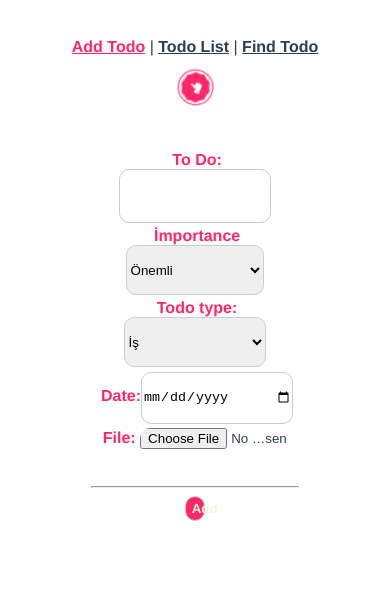
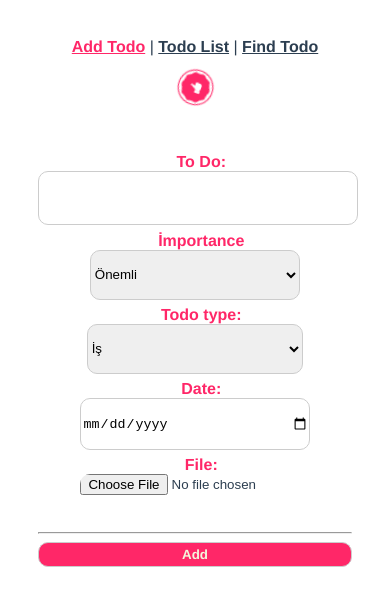
Before and after one commit to Karaca7/todoapp, a Vue app in the folder appfront/: page /#/ in a window 390 px wide. Shown: the top 606 px of the page. Built offline with nearby package versions, Linux system fonts and the light colour scheme.

Commit message:
Add css mobile responsive

```diff
--- a/appfront/src/components/AddForm.vue
+++ b/appfront/src/components/AddForm.vue
@@ -265,4 +265,33 @@ button:hover {
 .wraper {
   background-color: bisque;
 } */
+
+@media only screen and (max-width: 450px) {
+  .inputs {
+    width: 100%;
+  }
+  input {
+    width: 100%;
+  }
+  select {
+    width: 100%;
+  }
+  label {
+    width: 100;
+  }
+  .wraper {
+    width: 100%;
+  }
+  .wrapinputs {
+    width: 100%;
+  }
+  .wrapinputs > label {
+    width: 100%;
+    display: block;
+  }
+
+  button {
+    width: 100%;
+  }
+}
 </style>
--- a/appfront/src/components/FindtodoForm.vue
+++ b/appfront/src/components/FindtodoForm.vue
@@ -164,4 +164,16 @@ input:hover {
   color: #444645;
   background: #ddd;
 }
+@media only screen and (max-width: 450px) {
+  button {
+    width: 100%;
+  }
+  input {
+    width: 100%;
+  }
+  label {
+    width: 100%;
+    display: block;
+  }
+}
 </style>
--- a/appfront/src/components/Pagenation.vue
+++ b/appfront/src/components/Pagenation.vue
@@ -205,4 +205,19 @@ button > a {
   color: #444645;
   font-weight: bold;
 }
+
+@media only screen and (max-width: 450px) {
+  .wrapimg {
+    width: 100%;
+  }
+  .container {
+    width: 100%;
+  }
+  button {
+    width: 20%;
+  }
+  li {
+    width: 100%;
+  }
+}
 </style>
--- a/appfront/src/views/Findtodo.vue
+++ b/appfront/src/views/Findtodo.vue
@@ -118,4 +118,10 @@ button > a {
 .pinker {
   color: rgb(255, 39, 104);
 }
+
+@media only screen and (max-width: 450px) {
+  button {
+    width: 100%;
+  }
+}
 </style>
```
